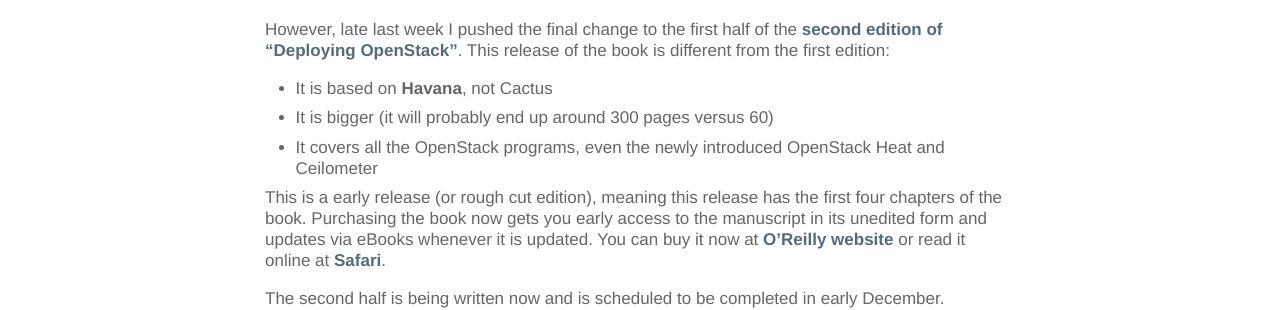
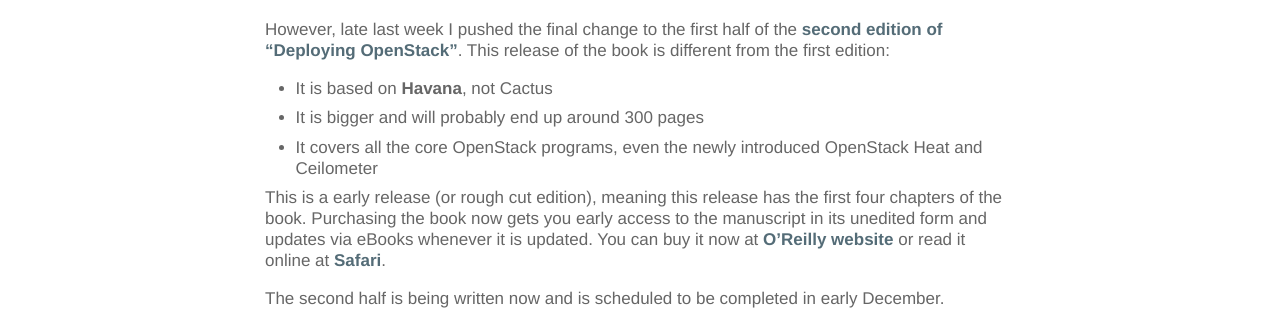
Before and after one commit to slashk/slashk.github.com, a Jekyll site: the page built from _posts/2013-11-06-the-tenrec-rises:-deploying-openstack,-havana-edition.markdown, in a window 1280 px wide. Shown: the part 1041-1351 px from the top of the page. Built offline with Jekyll 4.4.1, drawn with Linux system fonts in a browser that asks for light colours; Markdown is read by kramdown in place of the engine named in the settings; comment, search, counter and statistics services are not loaded.

Commit message:
short revision

```diff
--- a/_posts/2013-11-06-the-tenrec-rises:-deploying-openstack,-havana-edition.markdown
+++ b/_posts/2013-11-06-the-tenrec-rises:-deploying-openstack,-havana-edition.markdown
@@ -13,8 +13,8 @@
 However, late last week I pushed the final change to the first half of the [second edition of "Deploying OpenStack"](http://shop.oreilly.com/product/0636920032601.do?green=8934771614&intcmp=af-mybuy-0636920032601.IP). This release of the book is different from the first edition:
 
 * It is based on **Havana**, not Cactus
-* It is bigger (it will probably end up around 300 pages versus 60)
-* It covers all the OpenStack programs, even the newly introduced OpenStack Heat and Ceilometer
+* It is bigger and will probably end up around 300 pages
+* It covers all the core OpenStack programs, even the newly introduced OpenStack Heat and Ceilometer
 
 This is a early release (or rough cut edition), meaning this release has the first four chapters of the book. Purchasing the book now gets you early access to the manuscript in its unedited form and updates via eBooks whenever it is updated. You can buy it now at [O'Reilly website](http://shop.oreilly.com/product/0636920032601.do?green=8934771614&intcmp=af-mybuy-0636920032601.IP) or read it online at [Safari](http://safari.oreilly.com/).
 
```
